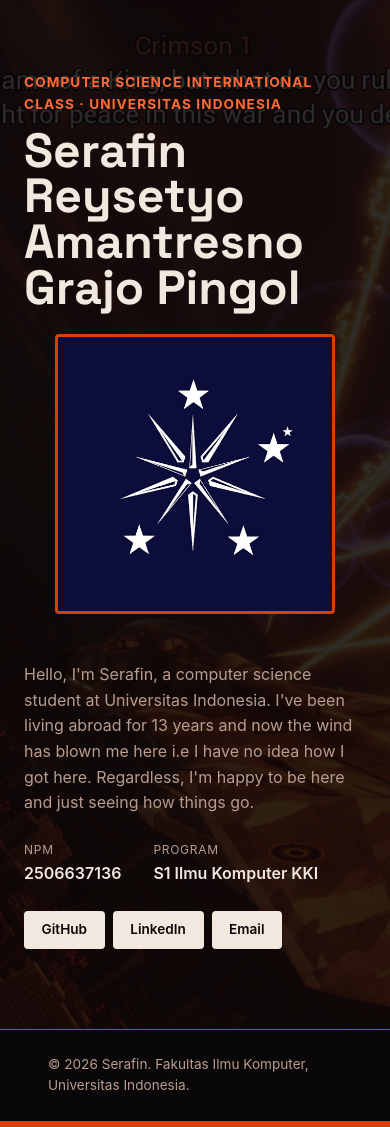
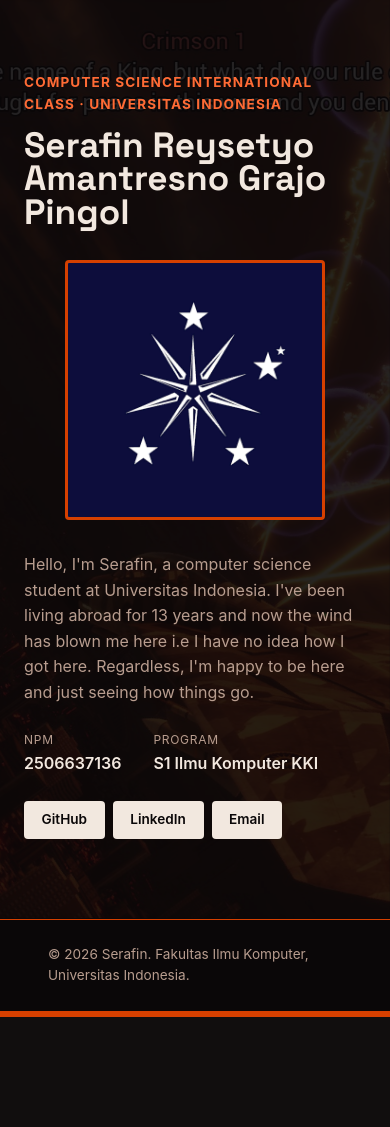
Before and after one commit to SPingol/myportofolio, a Django app: page / in a window 390 px wide. Shown: the part 80-1207 px from the top of the page. After the commit the page ends 1097 px from the top, so only its background shows below. Run offline with Django 5.2, Linux system fonts and the light colour scheme.

Commit message:
Minor Optimization changes Did some changes to help optimize the website for mobile use, based on research.

```diff
--- a/static/css/style.css
+++ b/static/css/style.css
@@ -12,6 +12,11 @@
   --line: #d64000;
   --text-muted: #b89d8f;
   --radius: 4px;
+}
+
+html {
+  -webkit-text-size-adjust: 100%;
+  text-size-adjust: 100%;
 }
 
 .scroll-bar-top,
@@ -36,20 +41,12 @@ body {
 body::before {
   content: "";
   position: fixed;
-  top: 2rem;
-  bottom: 2rem;
+  top: 0;
+  bottom: 0;
   left: 0;
   right: 0;
   background-color: var(--paper);
   z-index: -1;
-  background-image: url("/static/img/PW.jpg");
-  background-repeat: no-repeat;
-  background-position: center;
-  background-size: contain;
-  opacity: 0.2;
-  mix-blend-mode: screen;
-  will-change: transform;
-  transform: translateZ(0);
 }
 
 h1,
@@ -99,9 +96,9 @@ h1,
 }
 
 main {
-  background-color: var(--paper);
   position: relative;
   z-index: 1;
+  background-color: var(--paper);
   overflow: hidden;
 }
 
@@ -113,13 +110,16 @@ main::before {
   width: 100%;
   height: 100%;
   z-index: -1;
-
   background-image: url("/static/img/PW.jpg");
   background-repeat: no-repeat;
   background-position: center;
   background-size: cover;
-  opacity: 0.15;
+  opacity: 0.12;
   pointer-events: none;
+  box-sizing: border-box;
+  will-change: transform;
+  transform: translateZ(0);
+  backface-visibility: hidden;
 }
 
 .hero {
@@ -139,6 +139,13 @@ main::before {
   grid-area: identity;
 }
 
+.hero-identity h1 {
+  font-size: clamp(3rem, 7vw, 5rem);
+  line-height: 0.95;
+  word-break: break-word;
+  overflow-wrap: break-word;
+}
+
 .hero-details {
   grid-area: details;
 }
@@ -150,11 +157,6 @@ main::before {
   color: var(--accent-dark);
   font-weight: 700;
   margin-bottom: 0.75rem;
-}
-
-.hero-identity h1 {
-  font-size: clamp(3rem, 7vw, 5rem);
-  line-height: 0.95;
 }
 
 .bio {
@@ -215,6 +217,7 @@ main::before {
   border-radius: var(--radius);
   border: 3px solid var(--line);
   align-self: start;
+  box-sizing: border-box;
 }
 
 .photo-block {
@@ -242,7 +245,12 @@ main::before {
   z-index: 0;
 }
 
-.hero-photo:hover .photo-block,
+@media (hover: hover) {
+  .hero-photo:hover .photo-block {
+    opacity: 0;
+  }
+}
+
 .hero-photo:active .photo-block {
   opacity: 0;
 }
@@ -257,19 +265,29 @@ main::before {
   z-index: 2;
 }
 
-@media (max-width: 600px) {
+@media (max-width: 768px) {
   .hero-grid {
     grid-template-columns: 1fr;
     grid-template-areas:
       "identity"
       "photo"
       "details";
+    gap: 2rem;
+  }
+
+  .hero-identity h1 {
+    font-size: clamp(2.2rem, 8vw, 3.5rem);
   }
 
   .hero-photo {
     align-self: center;
-    max-width: 280px;
-    margin: 0 auto 1.5rem auto;
+    max-width: 260px;
+    margin: 0 auto;
+  }
+
+  .meta-list {
+    flex-wrap: wrap;
+    gap: 1rem 2rem;
   }
 
   .social-links {
```
